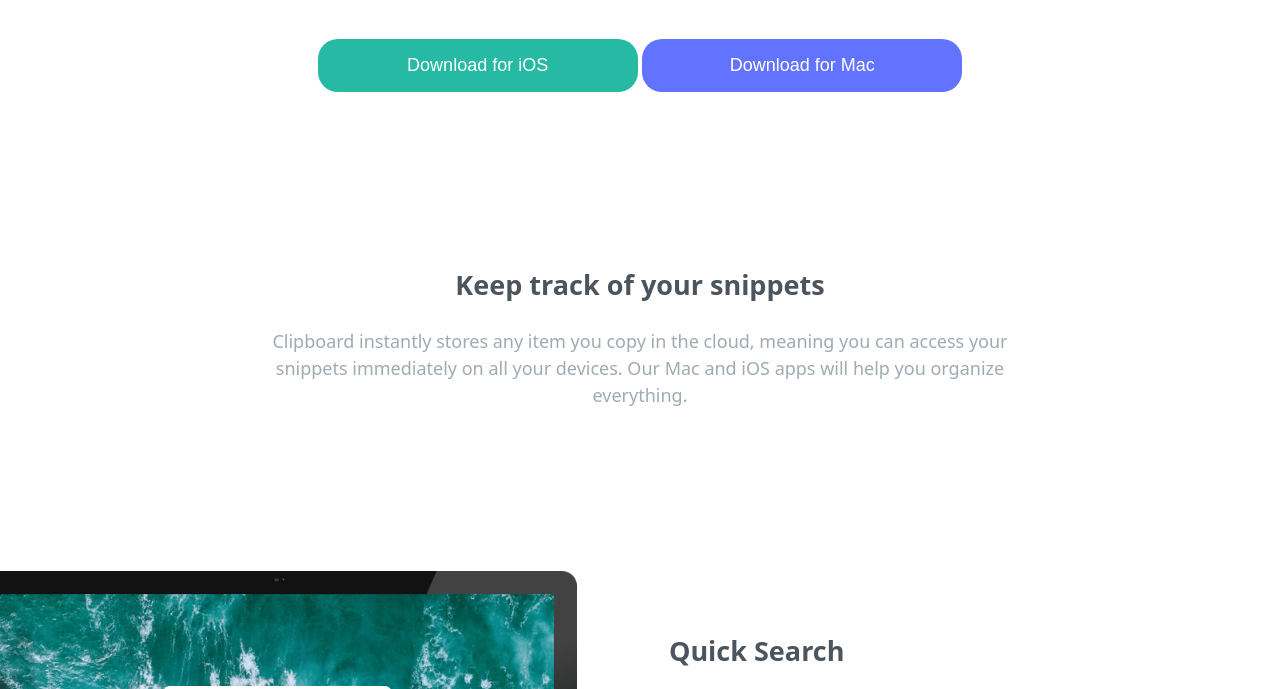
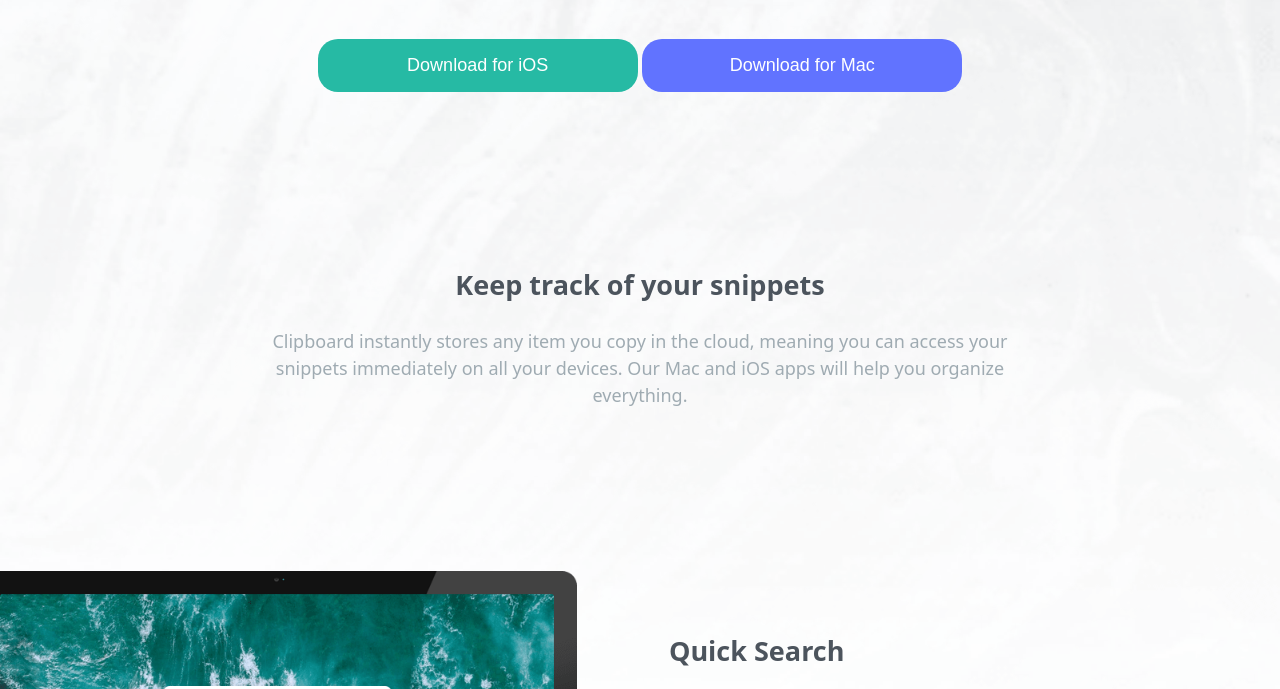
Before and after one commit to LupoNetn/Clipboard-page-frontend-mentor, a plain HTML site: page index.html in a window 1280 px wide. Shown: the part 399-1088 px from the top of the page. Drawn offline with Linux system fonts and the light colour scheme.

Commit message:
Update style.css

```diff
--- a/style.css
+++ b/style.css
@@ -9,7 +9,7 @@
 }
 
 body {
-    background-image: url("images/bg-header-mobile.png");
+    background-image: url("bg-header-mobile.png");
     background-repeat: no-repeat;
     background-size: contain;
     margin: 0;
```
